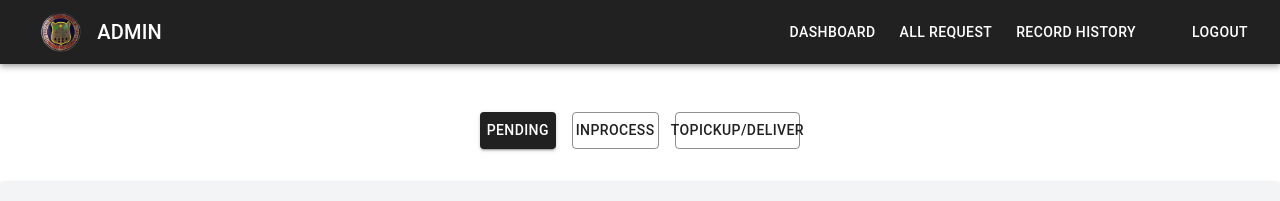
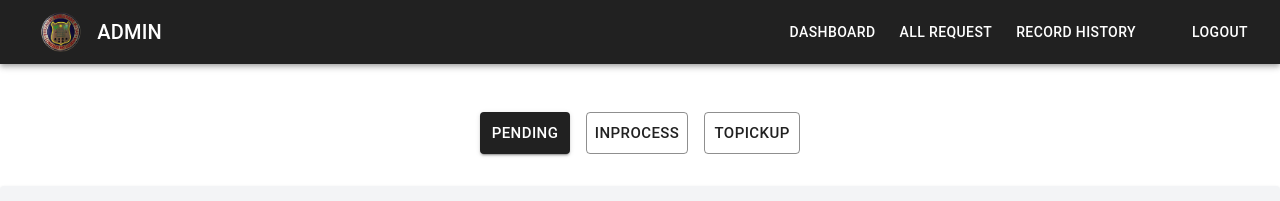
Before and after one commit to Kreliannn/Document-Request-System-FRONTEND, a Next.js app: page /pages/adminAllRequest in a window 1280 px wide. Shown: the top 201 px of the page. Built offline with nearby package versions, Linux system fonts and the light colour scheme; no server answers.

Commit message:
21th commit

```diff
--- a/src/app/pages/adminAllRequest/page.jsx
+++ b/src/app/pages/adminAllRequest/page.jsx
@@ -17,16 +17,15 @@ export default function AdminAllRequest()
             <br /><br />
             <div className='container m-auto w-80 flex justify-center gap-4 '>
 
-                <Button variant={(table == "request") ? "contained" : "outlined"} onClick={ ()=> setTable("request")}>
+                <Button variant={(table == "request") ? "contained" : "outlined"} onClick={ ()=> setTable("request")}  size="large">
                     Pending
                 </Button>
 
-                <Button variant={(table == "approved") ? "contained" : "outlined"} onClick={ ()=> setTable("approved")} >
+                <Button variant={(table == "approved") ? "contained" : "outlined"} onClick={ ()=> setTable("approved")}  size="large">
                     InProcess
                 </Button>
-
-                <Button variant={(table == "finished") ? "contained" : "outlined"} onClick={ ()=> setTable("finished")} >
-                    ToPickUP/Deliver
+                <Button variant={(table == "finished") ? "contained" : "outlined"} onClick={ ()=> setTable("finished")} size="large">
+                    ToPickUP
                 </Button>
 
             </div>
```
